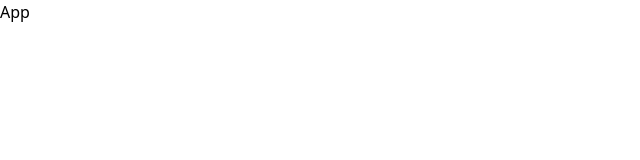
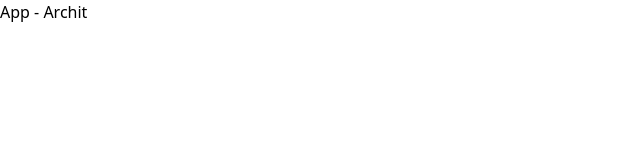
Before and after one commit to architgupta225/Real-estate-marketplace, a React (Vite) app in the folder client/: page / in a window 1280 px wide. Shown: the top 160 px of the page, without its empty margins (0-640 px from the left). Built offline with nearby package versions, Linux system fonts and the light colour scheme.

Commit message:
Archit | test commit

```diff
--- a/client/src/App.jsx
+++ b/client/src/App.jsx
@@ -2,6 +2,6 @@ import React from 'react'
 
 export default function App() {
   return (
-    <div>App</div>
+    <div>App - Archit</div>
   )
 }
```
